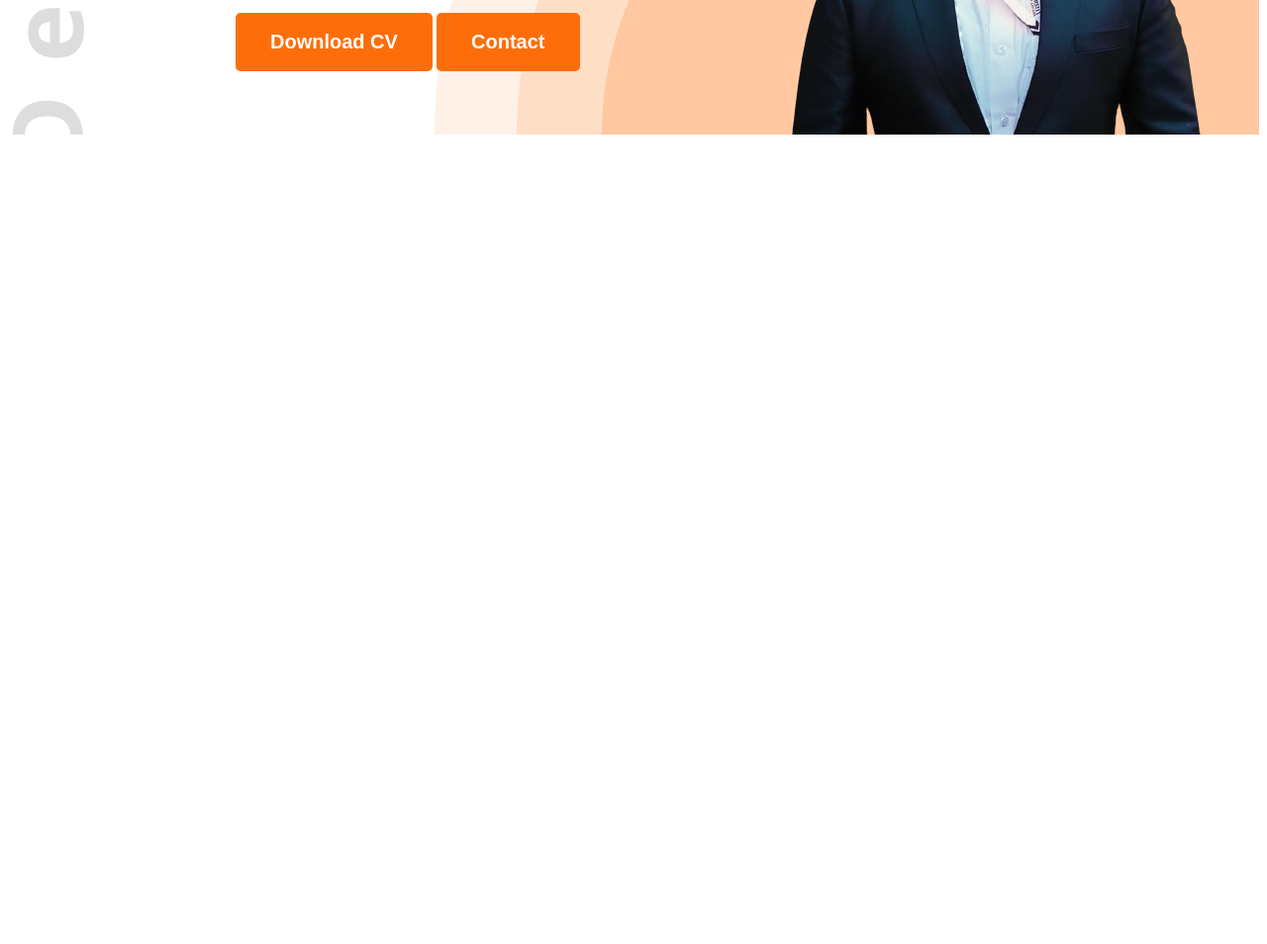
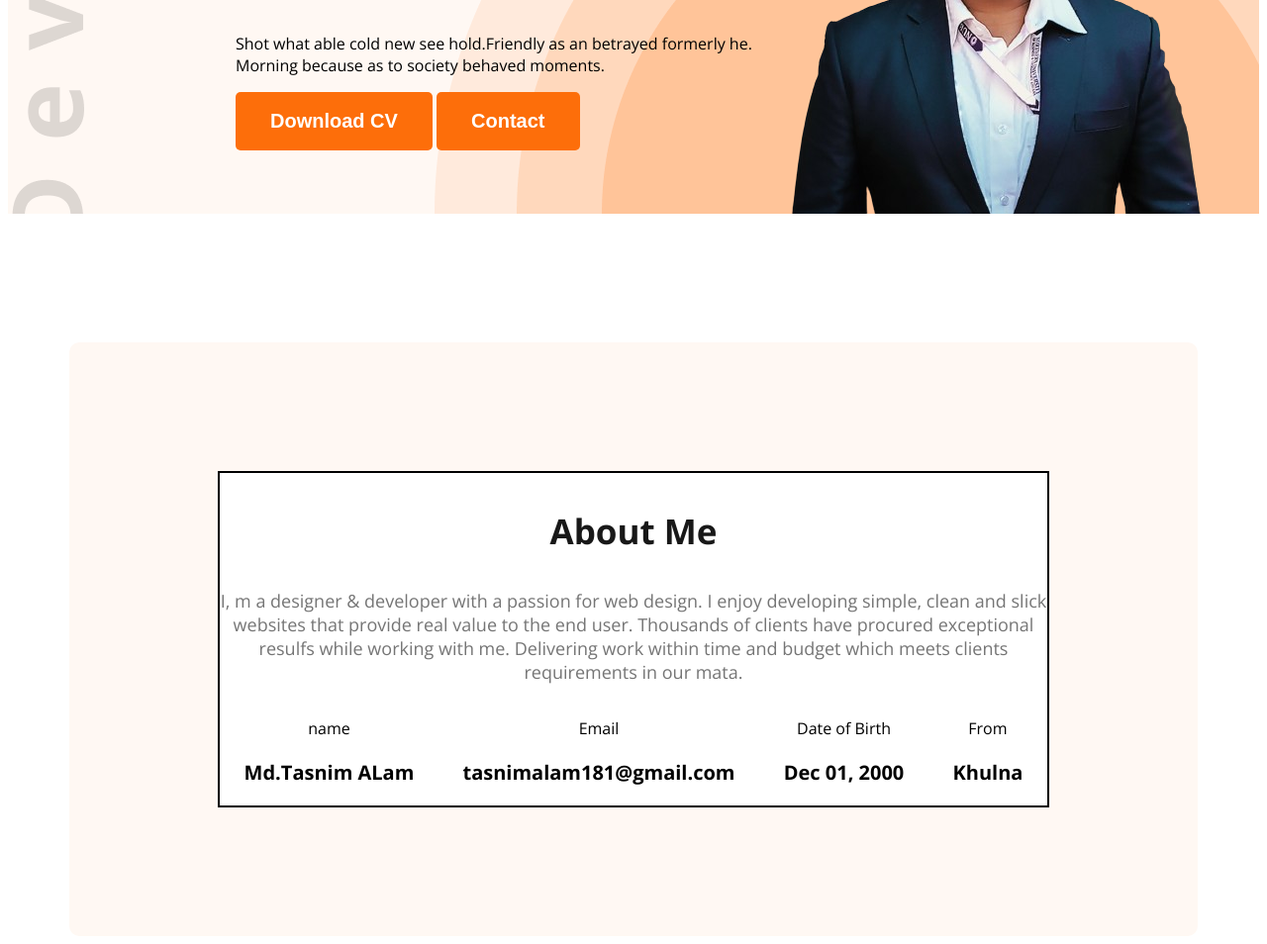
Before and after one commit to tasnimalam1/web-developer-portfolio, a plain HTML site: page index.html in a window 1280 px wide. Shown: the part 652-1606 px from the top of the page at 99% size. Before the commit the page ends 800 px from the top, so only its background shows below. Drawn offline with nearby package versions, Linux system fonts and the light colour scheme.

Commit message:
added abbout section

```diff
--- a/index.html
+++ b/index.html
@@ -13,7 +13,7 @@
     <link rel="stylesheet" href="/style/portfolio.css" />
   </head>
   <body class="open-sans-normal">
-    <header class="header">
+    <header class="header secondary-bg">
       <nav>
         <h3 class="title">T.Al<span class="p-color">a</span>m</h3>
         <ul>
@@ -38,7 +38,38 @@
         <img class="banner-pic" src="/images/Rafsan.png" alt="" />
       </div>
     </header>
-    <main></main>
+    <main>
+      <section class="about secondary-bg">
+        <div class="about-background">
+          <h3 class="section-title">About Me</h3>
+          <p class="section-description">
+            I, m a designer & developer with a passion for web design. I enjoy
+            developing simple, clean and slick websites that provide real value
+            to the end user. Thousands of clients have procured exceptional
+            resulfs while working with me. Delivering work within time and
+            budget which meets clients requirements in our mata.
+          </p>
+          <div class="about-items">
+            <div class="about-item">
+              <p class="item-title">name</p>
+              <p class="item-description">Md.Tasnim ALam</p>
+            </div>
+            <div class="about-item">
+              <p class="item-title">Email</p>
+              <p class="item-description">tasnimalam181@gmail.com</p>
+            </div>
+            <div class="about-item">
+              <p class="item-title">Date of Birth</p>
+              <p class="item-description">Dec 01, 2000</p>
+            </div>
+            <div class="about-item">
+              <p class="item-title">From</p>
+              <p class="item-description">Khulna</p>
+            </div>
+          </div>
+        </div>
+      </section>
+    </main>
     <footer></footer>
   </body>
 </html>
--- a/style/portfolio.css
+++ b/style/portfolio.css
@@ -8,6 +8,10 @@
   font-variation-settings: "wdth" 100;
 }
 /* shared style */
+.secondary-bg {
+  background-color: #fff8f3;
+  margin-top: 130px;
+}
 .p-color {
   color: #fd6e0a;
 }
@@ -22,6 +26,15 @@
   padding: 18px 35px;
   border-radius: 5px;
   border: none;
+}
+.section-title {
+  font-size: 35px;
+  font-weight: bold;
+  color: #181818;
+}
+.section-description {
+  font-size: 18px;
+  color: #757575;
 }
 /* nav style */
 nav {
@@ -70,3 +83,26 @@ nav li a {
 .banner-pic {
   width: 580px;
 }
+/* main styles */
+main {
+  max-width: 1140px;
+  margin: 0 auto;
+}
+/* about styles */
+.about {
+  border-radius: 10px;
+  padding: 130px 150px;
+  text-align: center;
+}
+.about-items {
+  display: flex;
+  justify-content: space-around;
+}
+.item-description {
+  font-weight: bold;
+  font-size: 20px;
+}
+.about-background {
+  background-color: #ffffff;
+  border: 2px solid #000000;
+}
```
